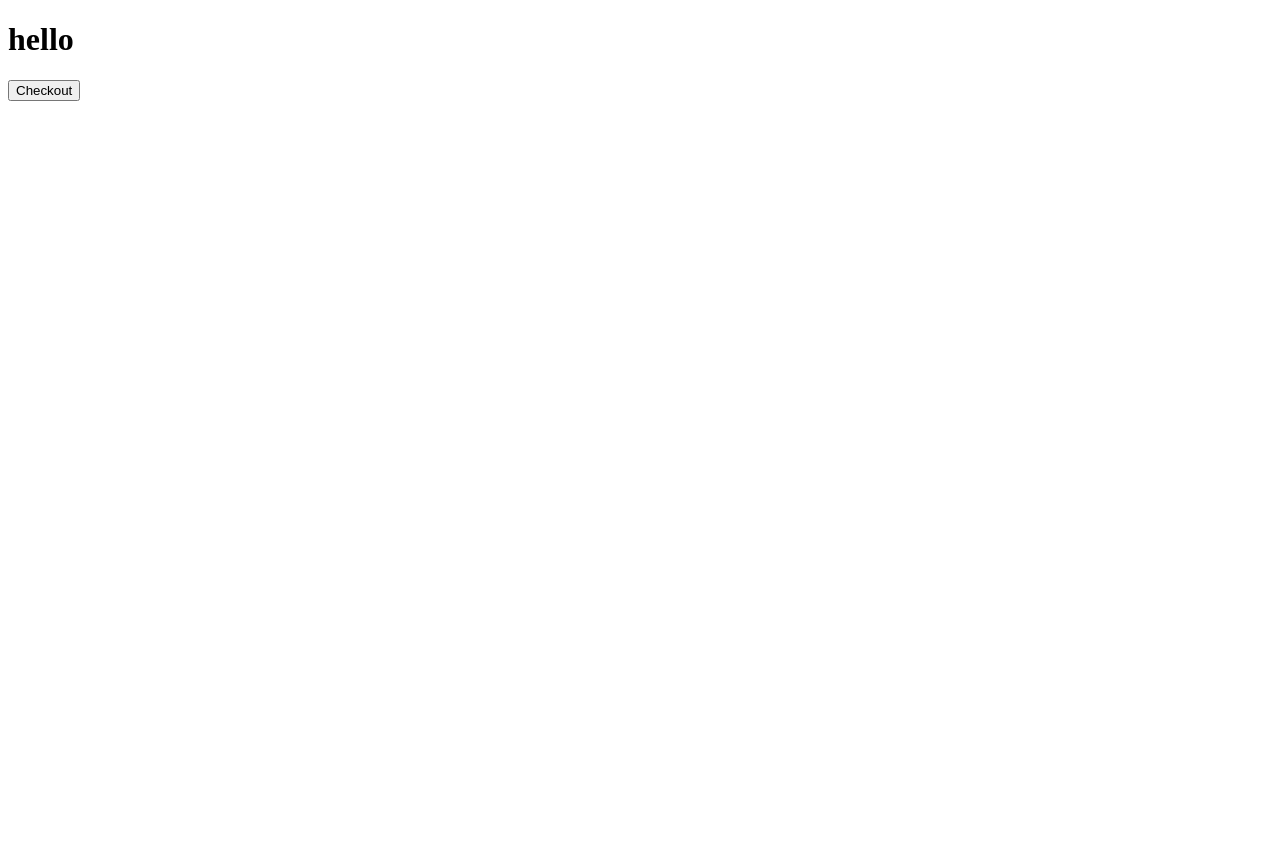
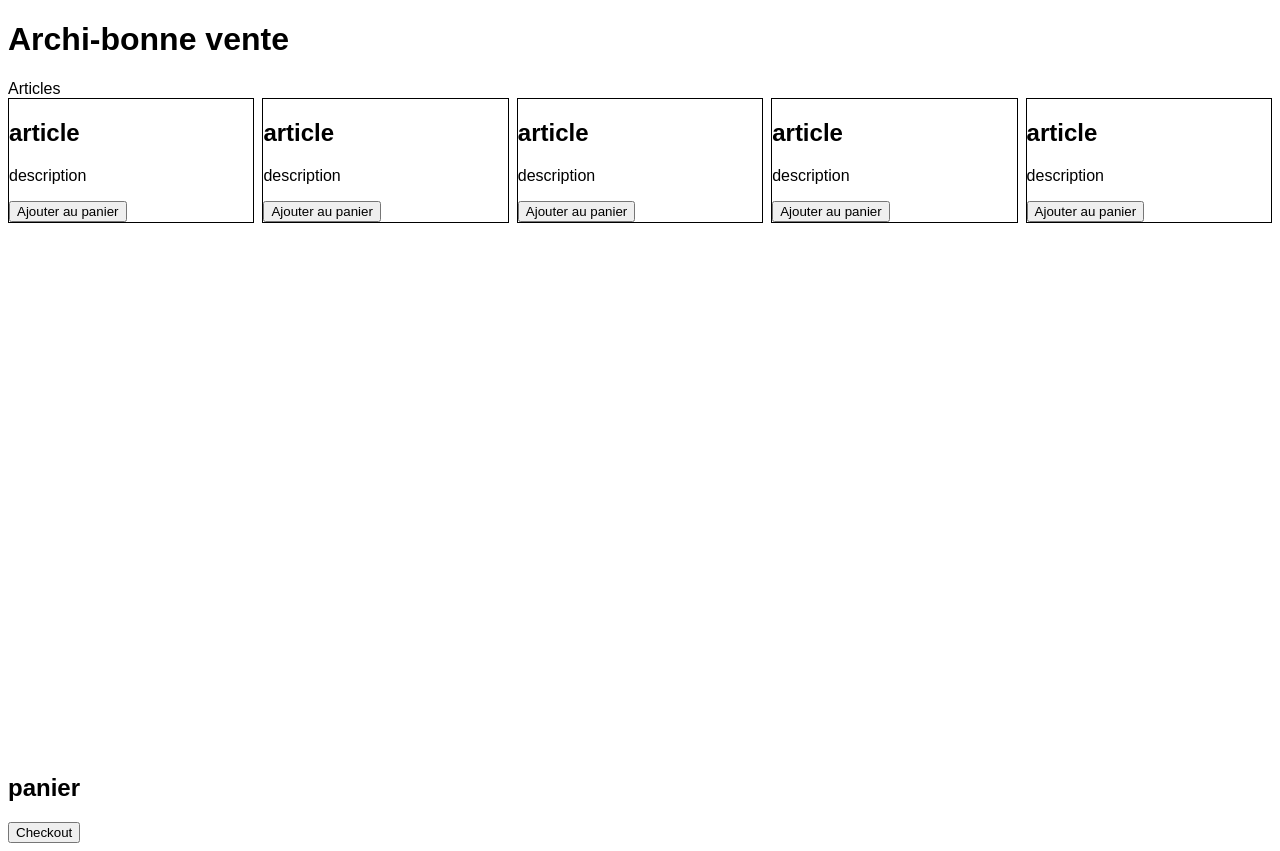
Before and after one commit to GB-Titi/ARCHI_vente_infra, a plain HTML site: page client/index.html in a window 1280 px wide. Before the commit the page ends 800 px from the top, so only its background shows below. Drawn offline with Linux system fonts and the light colour scheme.

Commit message:
fonction d'ajout de produit dans le panier et validation

```diff
--- a/client/index.html
+++ b/client/index.html
@@ -4,13 +4,53 @@
     <meta charset="UTF-8">
     <meta http-equiv="X-UA-Compatible" content="IE=edge">
     <meta name="viewport" content="width=device-width, initial-scale=1.0">
-    <title>Document</title>
+    <link rel="stylesheet" href="styles.css">
+
+    <script type="test/javascript" src="./script.js "></script>
+
+    <title>Vente : Front</title>
 </head>
 <body>
-    <h1>
-        hello
-    </h1>
-    <button>Checkout</button>
+    <h1>Archi-bonne vente</h1>
+    <header>Articles</header>
+    <main>
+      <article class="articleList">
+        <section class="product">
+          <h2>article</h2>
+          <p>description</p>
+          <button onclick="addToCart(1)">Ajouter au panier</button>
+        </section>
+
+        <section class="product">
+          <h2>article</h2>
+          <p>description</p>
+          <button  onclick="addToCart(2)">Ajouter au panier</button>
+        </section>
+
+        <section class="product">
+          <h2>article</h2>
+          <p>description</p>
+          <button onclick="addToCart(3)">Ajouter au panier</button>
+        </section>
+
+        <section class="product">
+          <h2>article</h2>
+          <p>description</p>
+          <button onclick="addToCart(4)">Ajouter au panier</button>
+        </section>
+
+        <section class="product">
+          <h2>article</h2>
+          <p>description</p>
+          <button  onclick="addToCart(5)">Ajouter au panier</button>
+        </section>
+      </article>
+
+      <article id='panier'>
+        <h2>panier</h2>
+      </article>
+
+    <button onclick="checkout()">Checkout</button>
     <script src="script.js"></script>
 </body>
 </html>
--- a/client/script.js
+++ b/client/script.js
@@ -1,30 +1,67 @@
-const button = document.querySelector("button");
-button.addEventListener("click", () => {
+console.log("go");
+// const button = document.querySelector("button");
+let cart = {
+  items: []
+}
+
+function addToCart(itemId) {
+  cart.items.push({
+    id: itemId,
+    quantity: 1
+  });
+
+  console.log(cart);
+
+  const panier = document.getElementById('panier')
+  panier.innerHTML += ` <p> id de l'item ${itemId} : quantité de l'item : 1 </p> `
+}
+
+
+function checkout() {
+  // let cart = {
+  //   items: [
+  //     {
+  //       id: 1,
+  //       quantity: 2,
+  //     },
+  //     {
+  //       id: 2,
+  //       quantity: 3,
+  //     },
+  //   ],
+  // }
+  console.log(cart);
+
   fetch("http://localhost:3000/create-checkout-session", {
-    method:'POST',
-    headers: {
-      'Content-Type':'application/json',
-    },
-    body: JSON.stringify({
-      items: [
-        {
-          id: 1,
-          quantity: 2,
-        },
-        {
-          id: 2,
-          quantity: 3,
-        },
-      ],
-    }),
-  })
+      method: 'POST',
+      headers: {
+        'Content-Type': 'application/json',
+      },
+      body: JSON.stringify(cart),
+    })
     .then((res) => {
       if (res.ok) return res.json();
       return res.json().then((json) => Promise.reject(json));
     })
-    .then(({ url }) => {
+    .then(({
+      url
+    }) => {
       // console.log("url", url);
       window.location = url
     })
     .catch((e) => console.error(e.error));
-});
+};
+
+
+function populateArticles() {
+  //BDD fetch
+  const articleList = document.getElementById('articleList')
+  //BDD convert to obj
+
+  articleList.innerHTML += `<section class="product">
+  <h2>${label}</h2>
+  <p>${ref}</p>
+  <button onclick="addToCart(${id})">Ajouter au panier</button>
+</section>
+`
+}
--- /dev/null
+++ b/client/styles.css
@@ -0,0 +1,15 @@
+body {
+    font-family: sans-serif;
+  }
+
+  .articleList {
+    display: grid;
+    grid-template-columns: repeat(5, 1fr);
+    grid-template-rows: repeat(5, 1fr);
+    grid-column-gap: 8px;
+    grid-row-gap: 8px;
+  }
+
+  .product {
+    border: solid 1px;
+  }
```
Also changed, not shown: 1 other file.
